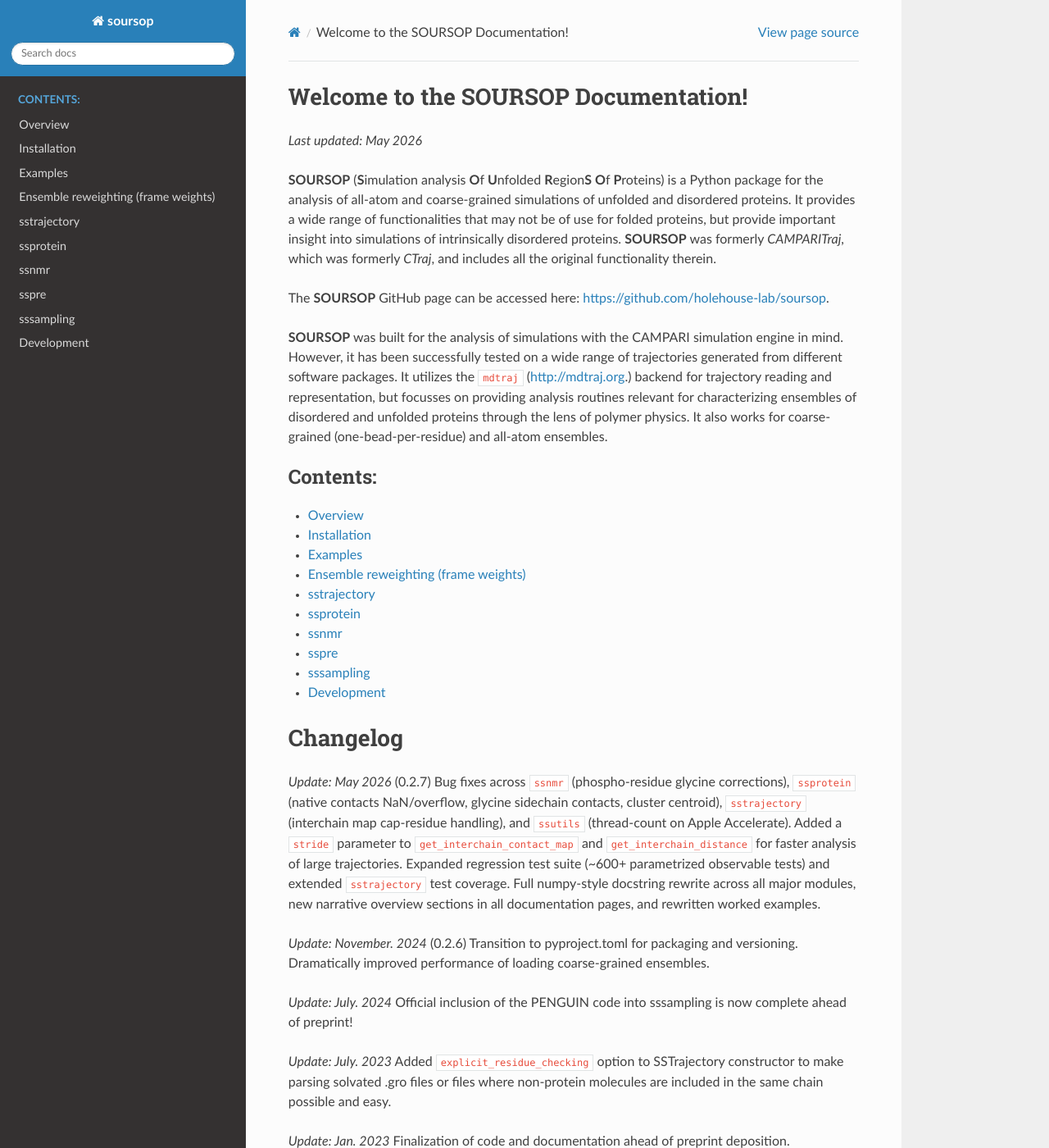
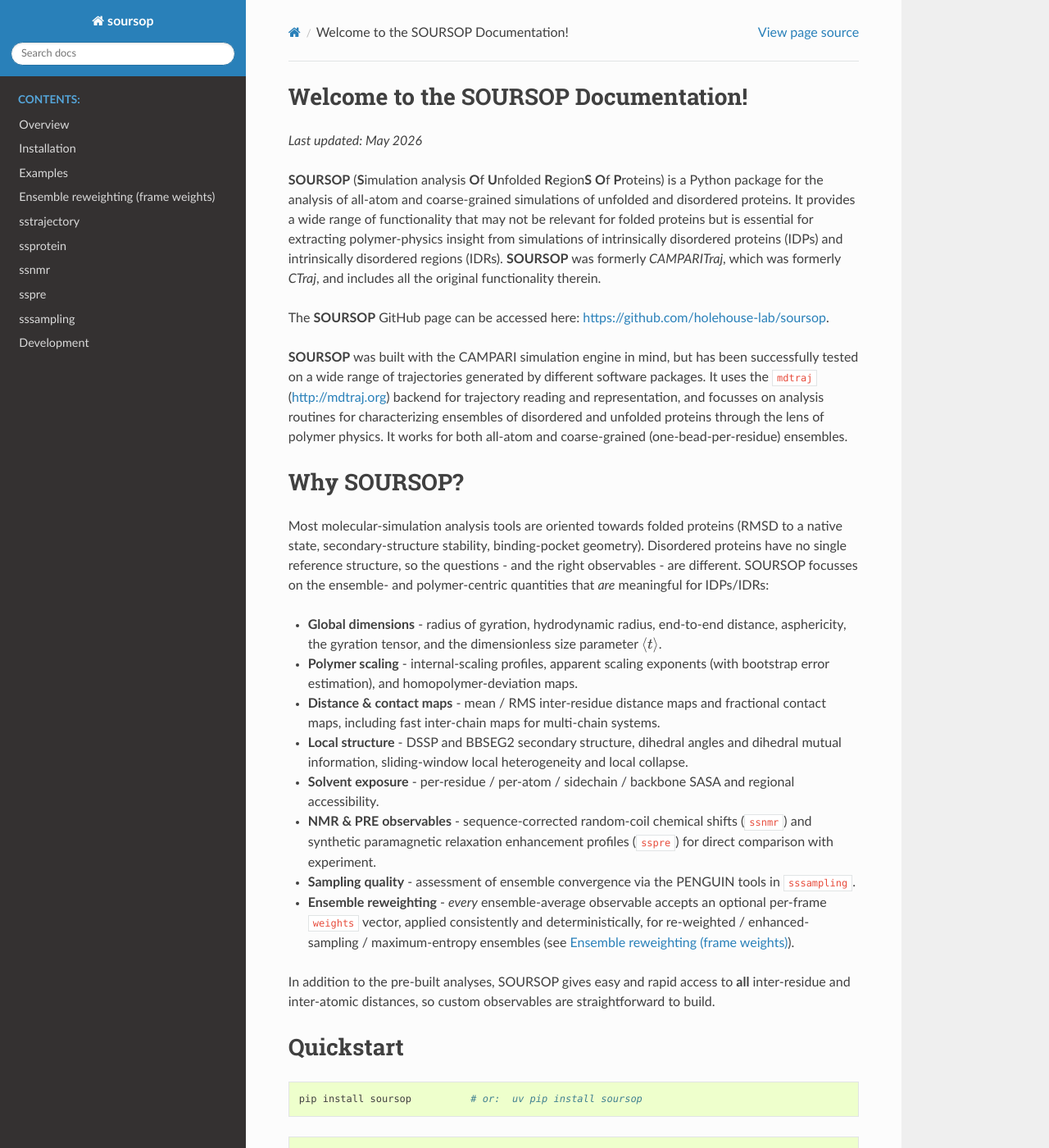
Before and after one commit to holehouse-lab/soursop, a Sphinx documentation site: the page built from docs/index.rst, in a window 1280 px wide and 1400 px high. Shown: the whole window at 82% size. Built offline with Sphinx 7.4.7 and the Read the Docs theme 3.1.0, drawn with Linux system fonts in a browser that asks for light colours; some of the changed text lies outside the part shown.

Commit message:
Complete weights test coverage; expand docs/index.rst
Audited every weights-bearing entry point against test_weights.py and
closed the two remaining gaps:
* get_polymer_scaled_distance_map - uniform == unweighted (explicit
  nu/A0), default-model-with-weights runs, invalid-weights raise.
* ssmutualinformation.calc_MI - direct uniform == unweighted test and
  an array-weights regression guard (the previously bug-fixed path).
Every public function that accepts `weights` now has dedicated tests
covering the extremes (uniform == unweighted, one-hot == single frame,
invalid vectors raise, stride+weights). test_weights.py = ~68 tests;
full suite: 1086 passed, 1 skipped.

Expanded docs/index.rst: added "Why SOURSOP?", a Quickstart, a
documentation map, citation and bug-reporting sections, and refreshed
the 0.2.7 changelog summary to cover the performance refactors and the
consistent ensemble-reweighting system. Sphinx build is clean.

```diff
--- a/docs/index.rst
+++ b/docs/index.rst
@@ -8,11 +8,71 @@
 
 *Last updated: May 2026*
 
-**SOURSOP** (**S**\imulation analysis **O**\f **U**\nfolded **R**\egion\ **S** **O**\f **P**\roteins) is a Python package for the analysis of all-atom and coarse-grained simulations of unfolded and disordered proteins. It provides a wide range of functionalities that may not be of use for folded proteins, but provide important insight into simulations of intrinsically disordered proteins. **SOURSOP** was formerly *CAMPARITraj*, which was formerly *CTraj*, and includes all the original functionality therein.
+**SOURSOP** (**S**\imulation analysis **O**\f **U**\nfolded **R**\egion\ **S** **O**\f **P**\roteins) is a Python package for the analysis of all-atom and coarse-grained simulations of unfolded and disordered proteins. It provides a wide range of functionality that may not be relevant for folded proteins but is essential for extracting polymer-physics insight from simulations of intrinsically disordered proteins (IDPs) and intrinsically disordered regions (IDRs). **SOURSOP** was formerly *CAMPARITraj*, which was formerly *CTraj*, and includes all the original functionality therein.
 
 The **SOURSOP** GitHub page can be accessed here: `https://github.com/holehouse-lab/soursop <https://github.com/holehouse-lab/soursop/>`_.
 
-**SOURSOP** was built for the analysis of simulations with the CAMPARI simulation engine in mind. However, it has been successfully tested on a wide range of trajectories generated from different software packages. It utilizes the ``mdtraj`` (`http://mdtraj.org <http://mdtraj.org/>`_.) backend for trajectory reading and representation, but focusses on providing analysis routines relevant for characterizing ensembles of disordered and unfolded proteins through the lens of polymer physics. It also works for coarse-grained (one-bead-per-residue) and all-atom ensembles.
+**SOURSOP** was built with the CAMPARI simulation engine in mind, but has been successfully tested on a wide range of trajectories generated by different software packages. It uses the ``mdtraj`` (`http://mdtraj.org <http://mdtraj.org/>`_) backend for trajectory reading and representation, and focusses on analysis routines for characterizing ensembles of disordered and unfolded proteins through the lens of polymer physics. It works for both all-atom and coarse-grained (one-bead-per-residue) ensembles.
+
+
+Why SOURSOP?
+=========================================================
+
+Most molecular-simulation analysis tools are oriented towards folded proteins (RMSD to a native state, secondary-structure stability, binding-pocket geometry). Disordered proteins have no single reference structure, so the questions - and the right observables - are different. SOURSOP focusses on the ensemble- and polymer-centric quantities that *are* meaningful for IDPs/IDRs:
+
+* **Global dimensions** - radius of gyration, hydrodynamic radius, end-to-end distance, asphericity, the gyration tensor, and the dimensionless size parameter :math:`\langle t \rangle`.
+* **Polymer scaling** - internal-scaling profiles, apparent scaling exponents (with bootstrap error estimation), and homopolymer-deviation maps.
+* **Distance & contact maps** - mean / RMS inter-residue distance maps and fractional contact maps, including fast inter-chain maps for multi-chain systems.
+* **Local structure** - DSSP and BBSEG2 secondary structure, dihedral angles and dihedral mutual information, sliding-window local heterogeneity and local collapse.
+* **Solvent exposure** - per-residue / per-atom / sidechain / backbone SASA and regional accessibility.
+* **NMR & PRE observables** - sequence-corrected random-coil chemical shifts (``ssnmr``) and synthetic paramagnetic relaxation enhancement profiles (``sspre``) for direct comparison with experiment.
+* **Sampling quality** - assessment of ensemble convergence via the PENGUIN tools in ``sssampling``.
+* **Ensemble reweighting** - *every* ensemble-average observable accepts an optional per-frame ``weights`` vector, applied consistently and deterministically, for re-weighted / enhanced-sampling / maximum-entropy ensembles (see :doc:`usage/weights`).
+
+In addition to the pre-built analyses, SOURSOP gives easy and rapid access to **all** inter-residue and inter-atomic distances, so custom observables are straightforward to build.
+
+
+Quickstart
+=========================================================
+
+.. code-block:: bash
+
+   pip install soursop          # or:  uv pip install soursop
+
+.. code-block:: python
+
+   from soursop.sstrajectory import SSTrajectory
+
+   # read a trajectory (trajectory file + topology/PDB file)
+   traj = SSTrajectory('traj.xtc', 'start.pdb')
+
+   # each protein chain is an SSProtein object
+   protein = traj.proteinTrajectoryList[0]
+
+   # per-frame radius of gyration, and the ensemble mean
+   rg = protein.get_radius_of_gyration()
+   print(rg.mean())
+
+   # a re-weighted ensemble average (e.g. from an MSM / MaxEnt reweighting)
+   rg_reweighted = protein.get_radius_of_gyration(weights=my_weights)
+
+   # mean inter-residue distance map and a contact map
+   dmap, dstd = protein.get_distance_map()
+   cmap, corder = protein.get_contact_map()
+
+See :doc:`usage/overview` for the core concepts (``SSTrajectory`` vs. ``SSProtein``, multi-chain systems) and :doc:`usage/examples` for nine worked, end-to-end IDP analyses.
+
+
+Documentation map
+=========================================================
+
+* :doc:`usage/overview` - core concepts and how the pieces fit together.
+* :doc:`usage/installation` - install with pip, uv, or conda (PyPI or GitHub), and how to run the tests.
+* :doc:`usage/examples` - worked, copy-pasteable IDP analysis recipes.
+* :doc:`usage/weights` - the consistent ensemble-reweighting (frame ``weights``) system and the shared validation helpers.
+* :doc:`usage/development` - extending SOURSOP, the plugin system, and contributing.
+* **Module API references** - :doc:`modules/sstrajectory`, :doc:`modules/ssprotein`, :doc:`modules/ssnmr`, :doc:`modules/sspre`, :doc:`modules/sssampling`.
+
 
 .. toctree::
    :maxdepth: 1
@@ -29,10 +89,32 @@
    modules/sssampling
    usage/development
 
+
+Citing SOURSOP
+=========================================================
+
+If you use SOURSOP in your work, please cite:
+
+   Lalmansingh, J. M., Keeley, A. T., Ruff, K. M., Pappu, R. V. & Holehouse, A. S. *SOURSOP: A Python Package for the Analysis of Simulations of Intrinsically Disordered Proteins.* J. Chem. Theory Comput. (2023). doi:`10.1021/acs.jctc.3c00190 <https://pubs.acs.org/doi/full/10.1021/acs.jctc.3c00190>`_.
+
+
+Reporting bugs & requesting features
+=========================================================
+
+Please report bugs, typos, or unexpected behaviour on the `GitHub issue tracker <https://github.com/holehouse-lab/soursop/issues>`_. Contributions are welcome - see :doc:`usage/development` for the plugin workflow and contribution guidelines.
+
+
 Changelog
 ==========
 *Update: May 2026* (0.2.7)
-Bug fixes across ``ssnmr`` (phospho-residue glycine corrections), ``ssprotein`` (native contacts NaN/overflow, glycine sidechain contacts, cluster centroid), ``sstrajectory`` (interchain map cap-residue handling), and ``ssutils`` (thread-count on Apple Accelerate). Added a ``stride`` parameter to ``get_interchain_contact_map`` and ``get_interchain_distance`` for faster analysis of large trajectories. Expanded regression test suite (~600+ parametrized observable tests) and extended ``sstrajectory`` test coverage. Full numpy-style docstring rewrite across all major modules, new narrative overview sections in all documentation pages, and rewritten worked examples.
+A large maintenance, performance, and documentation release. Highlights:
+
+* **Bug fixes** across ``ssnmr`` (phospho-residue glycine corrections), ``ssprotein`` (native-contacts NaN/overflow, glycine sidechain contacts, cluster centroid), ``sstrajectory`` (interchain-map cap-residue handling), ``ssutils`` (thread count on Apple Accelerate) and ``ssmutualinformation`` (a latent ``calc_MI`` weighted-path bug).
+* **Performance** - large behaviour-preserving (byte-identical) speed-ups: the inter-chain distance/contact maps in ``sstrajectory`` and the O(n\ :sup:`2`) CA-mode polymer-scaling loops in ``ssprotein`` (``get_internal_scaling``, ``get_scaling_exponent``, ``get_local_to_global_correlation``); a new ``stride`` parameter on ``get_interchain_contact_map`` / ``get_interchain_distance``.
+* **Consistent ensemble reweighting** - every function returning an ensemble-average value now accepts an optional per-frame ``weights`` vector, applied deterministically (no stochastic resampling) and validated by a single shared ``ssutils.validate_weights``; ``stride`` + ``weights`` now work together correctly. See :doc:`usage/weights`.
+* **Testing** - new ``test_weights.py`` (~68 parametrized tests) plus the pickle-based regression suite (~600+ observable tests) and extended ``sstrajectory`` coverage.
+* **Documentation** - full numpy-style docstring rewrite across all major modules, narrative overviews on every page, rewritten worked examples, a new ensemble-reweighting page, and an expanded front page.
+* **Packaging** - reconciled dependency manifests, refreshed CI (Python 3.9-3.12), removed dead config.
 
 *Update: November. 2024* (0.2.6)
 Transition to pyproject.toml for packaging and versioning. Dramatically improved performance of loading coarse-grained ensembles.
```
Also changed, not shown: README.md (+1 -0 lines), 1 other file.
